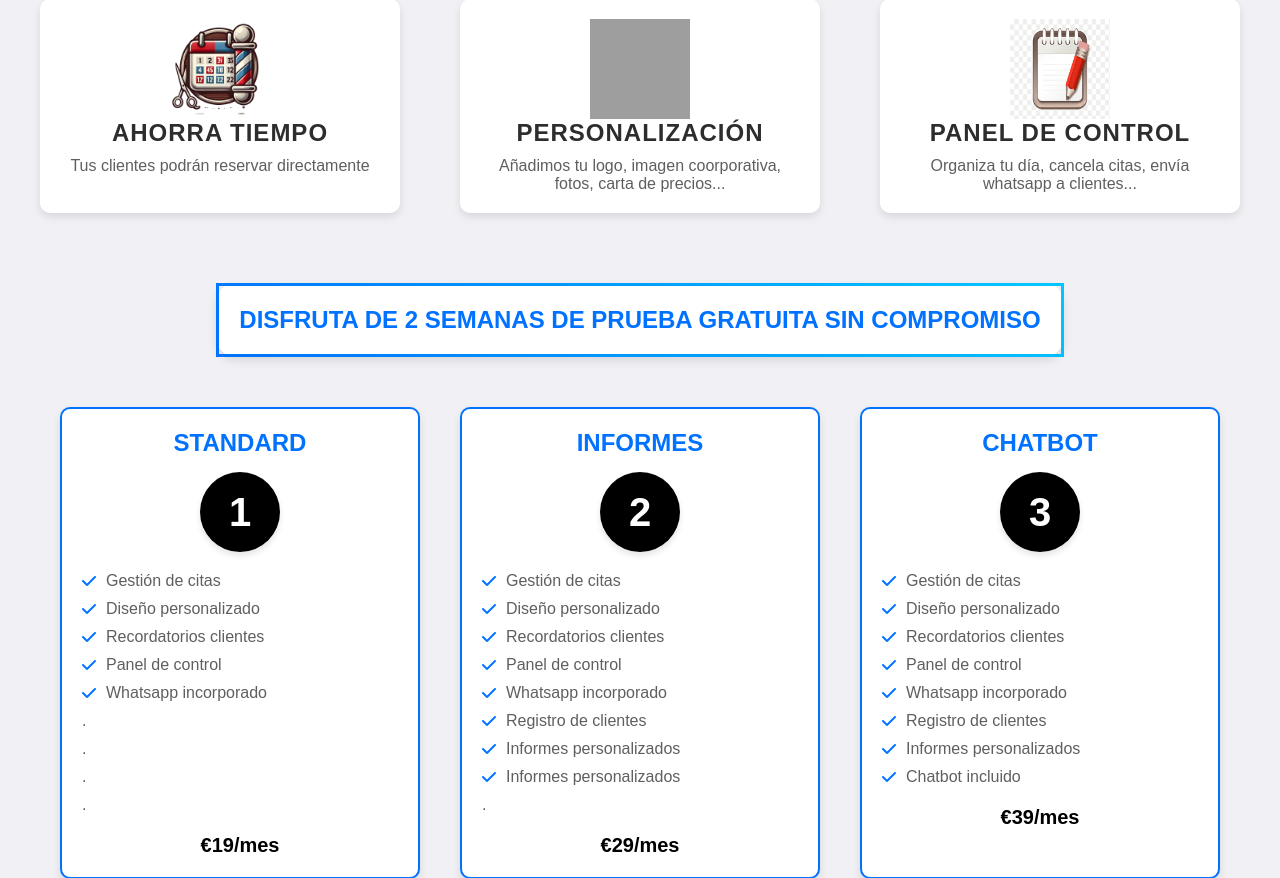
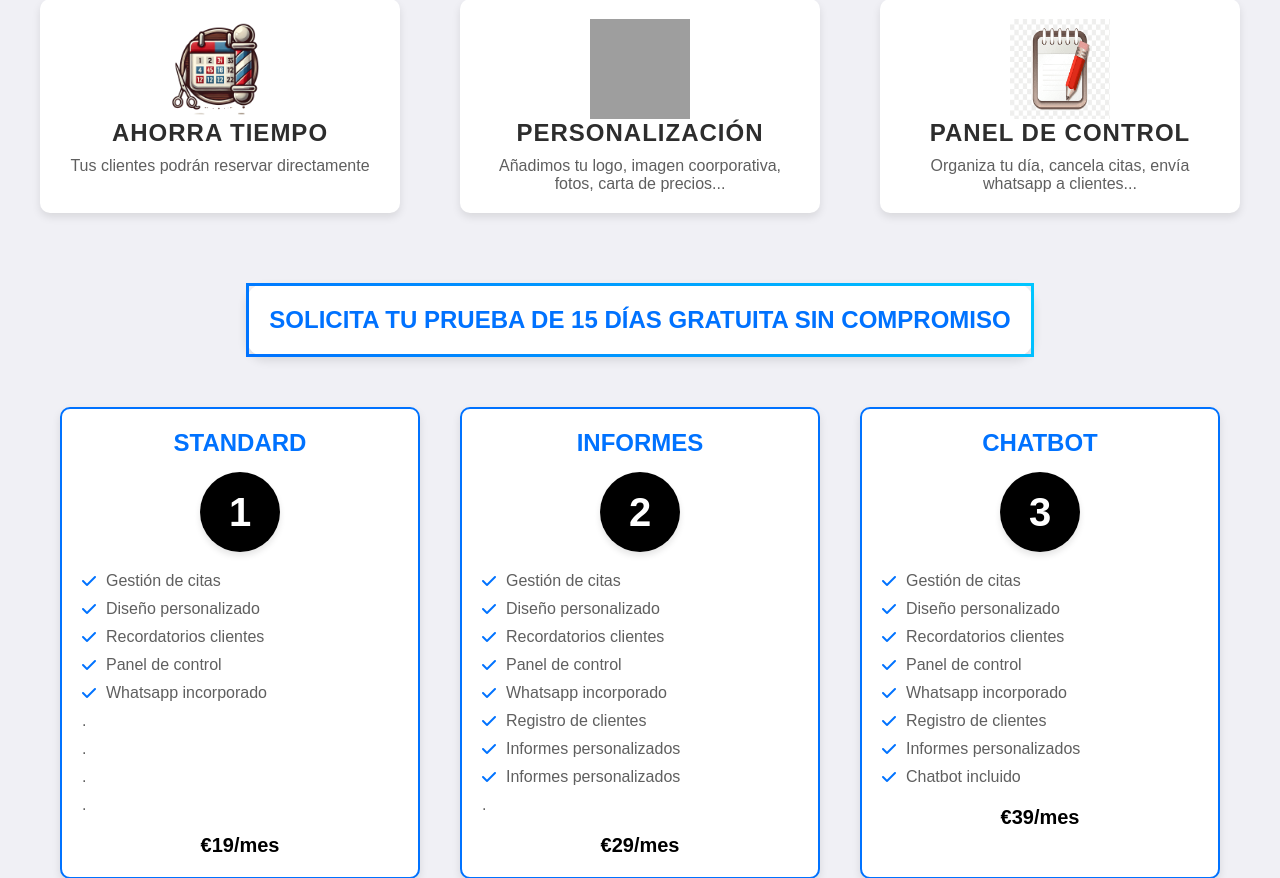
Before and after one commit to jmm-1987/barber, a Flask app: page / in a window 1280 px wide. Shown: the part 937-1815 px from the top of the page. Run offline with Flask 3, Linux system fonts and the light colour scheme; grey boxes are pictures that could not be loaded.

Commit message:
Actualizar selector.html

```diff
--- a/templates/selector.html
+++ b/templates/selector.html
@@ -575,7 +575,7 @@
         </div>
     </div>
     <div class="trial-container">
-        <p>Disfruta de 2 semanas de prueba gratuita sin compromiso</p>
+        <p>Solicita tu prueba de 15 días gratuita sin compromiso</p>
     </div>
      <div class="pricing-plans">
     <div class="plan-box">
```
